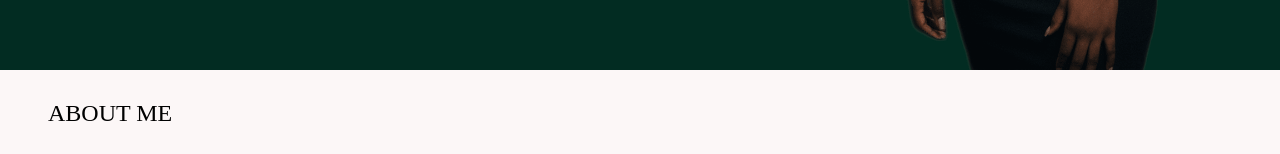
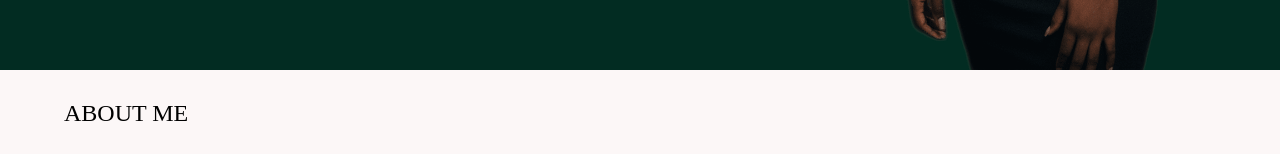
Before and after one commit to Lovethrech/my-main-portfolio, a Vue app: page / in a window 1280 px wide. Shown: the part 661-815 px from the top of the page. Built offline with nearby package versions, Linux system fonts and the light colour scheme.

Commit message:
working on the home-about components.

```diff
--- a/src/components/home/about/HomeAboutCtn.vue
+++ b/src/components/home/about/HomeAboutCtn.vue
@@ -12,6 +12,6 @@ import HomeAboutTitle from './HomeAboutTitle.vue';
 
 <style scoped>
 .home-about-ctn{
-    padding: 3vh 6vh;
+    padding: 3vh 8vh;
 }
 </style>
```
